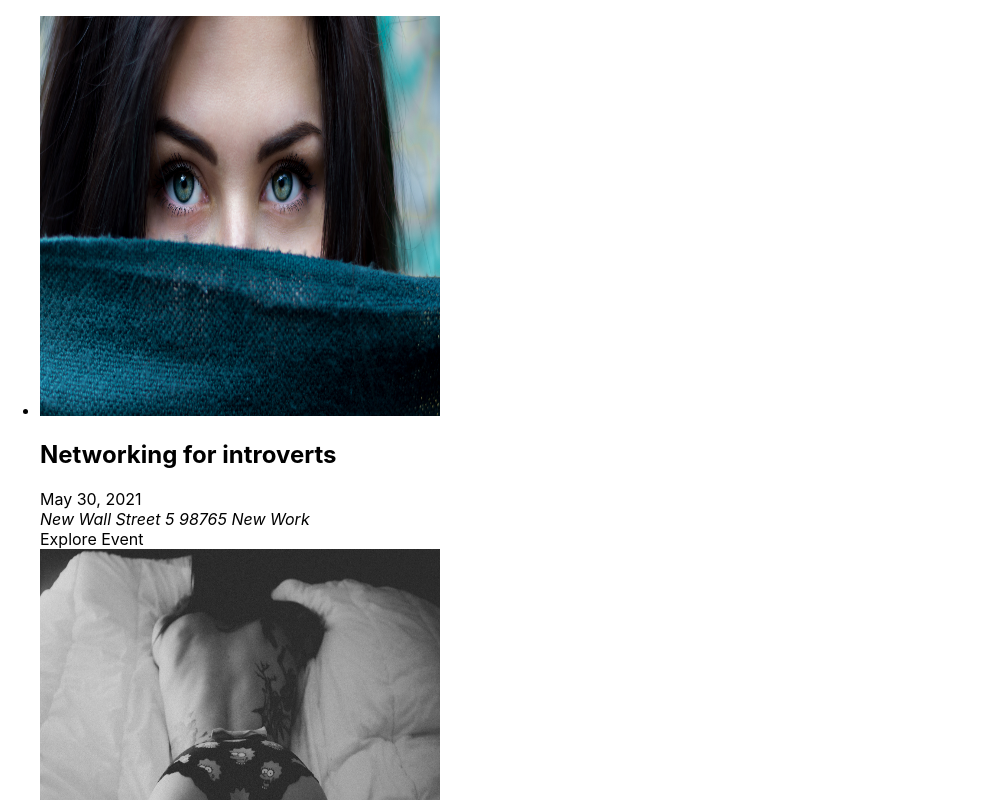
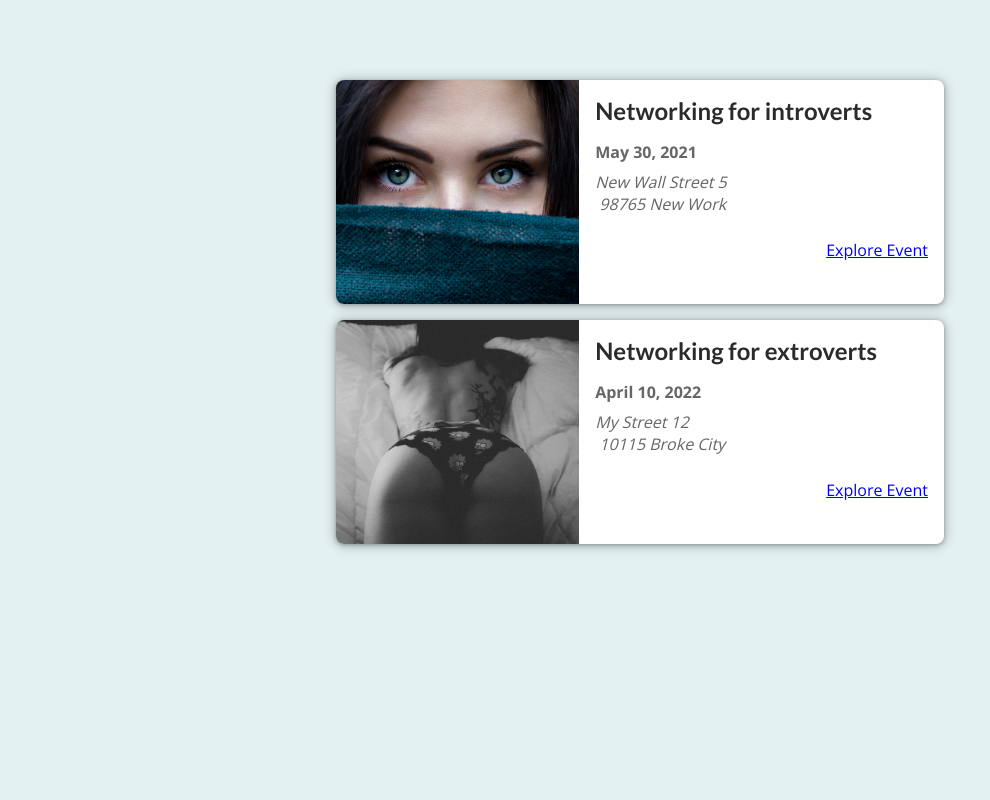
Before and after one commit to Bishk0/NextJS, a Next.js app: page / in a window 1280 px wide. Shown: the top 800 px of the page, without its empty margins (0-990 px from the left). Built offline with nearby package versions, Linux system fonts and the light colour scheme.

Commit message:
Styling Components

```diff
--- a/components/events/event-item.js
+++ /dev/null
@@ -1,32 +0,0 @@
-import Image from "next/image";
-import Link from "next/link";
-
-const EventItem = (props) => {
-  const { title, image, location, date, id } = props;
-
-  const humanReadableDate = new Date(date).toLocaleDateString('en-US', {
-    day: 'numeric',
-    month: 'long',
-    year: 'numeric'
-  });
-  const formattedAddress = location.replace(',', '\n');
-  const exploreLink = `/events/${id}`;
-
-  return (
-    <li>
-      <Image src={'/' + image} alt={title} width={400} height={400} />
-      <div>
-        <div>
-          <h2>{title}</h2>
-          <div><time>{humanReadableDate}</time></div>
-          <div><address>{formattedAddress}</address></div>
-        </div>
-        <div>
-          <Link href={exploreLink}>Explore Event</Link>
-        </div>
-      </div>
-    </li>
-  );
-}
-
-export default EventItem;
--- /dev/null
+++ b/components/events/event-item/index.js
@@ -0,0 +1,38 @@
+/* eslint-disable @next/next/no-img-element */
+import Link from 'next/link';
+
+import classes from './styles.module.css';
+
+const EventItem = (props) => {
+  const { title, image, location, date, id } = props;
+
+  const humanReadableDate = new Date(date).toLocaleDateString('en-US', {
+    day: 'numeric',
+    month: 'long',
+    year: 'numeric',
+  });
+  const formattedAddress = location.replace(',', '\n');
+  const exploreLink = `/events/${id}`;
+
+  return (
+    <li className={classes.item}>
+      <img src={'/' + image} alt={title} />
+      <div className={classes.content}>
+        <div className={classes.summary}>
+          <h2>{title}</h2>
+          <div className={classes.date}>
+            <time>{humanReadableDate}</time>
+          </div>
+          <div className={classes.address}>
+            <address>{formattedAddress}</address>
+          </div>
+        </div>
+        <div className={classes.actions}>
+          <Link href={exploreLink}>Explore Event</Link>
+        </div>
+      </div>
+    </li>
+  );
+};
+
+export default EventItem;
--- /dev/null
+++ b/components/events/event-item/styles.module.css
@@ -0,0 +1,103 @@
+.item {
+  box-shadow: 0 1px 4px rgba(0, 0, 0, 0.3), 0 1px 12px 2px rgba(0, 0, 0, 0.2);
+  border-radius: 8px;
+  overflow: hidden;
+  background-color: white;
+  margin: 1rem;
+  display: flex;
+  flex-direction: column;
+  gap: 1rem;
+}
+
+.item img {
+  width: 100%;
+  object-fit: cover;
+  height: 10rem;
+}
+
+.content {
+  width: 100%;
+  padding: 0 1rem;
+  text-align: center;
+}
+
+.content h2 {
+  margin: 0.5rem 0;
+}
+
+.date,
+.address {
+  display: flex;
+  gap: 0.5rem;
+  align-items: center;
+}
+
+.date svg,
+.address svg {
+  width: 1.25rem;
+  height: 1.25rem;
+  color: #666666;
+}
+
+.content time {
+  color: #666666;
+  font-weight: bold;
+}
+
+.content address {
+  margin: 0.5rem 0;
+  color: #666666;
+  white-space: pre;
+}
+
+.actions {
+  display: flex;
+  flex-direction: column;
+  padding: 1rem;
+}
+
+.actions a {
+  display: block;
+}
+
+.actions a span {
+  vertical-align: middle;
+}
+
+.icon {
+  margin-left: 0.5rem;
+  display: inline-flex;
+  justify-content: center;
+  align-items: center;
+}
+
+.icon svg {
+  width: 1.25rem;
+  height: 1.25rem;
+}
+
+@media (min-width: 768px) {
+  .item {
+    flex-direction: row;
+  }
+
+  .item img {
+    width: 40%;
+    height: 14rem;
+  }
+
+  .content {
+    width: 60%;
+    padding: 0;
+    text-align: left;
+  }
+
+  .content h2 {
+    margin: 1rem 0;
+  }
+
+  .actions {
+    flex-direction: row;
+    justify-content: flex-end;
+  }
+}
--- a/components/events/event-list.js
+++ b/components/events/event-list/index.js
@@ -1,10 +1,12 @@
-import EventItem from './event-item';
+import EventItem from '../event-item';
+import classes from './styles.module.css';
+
 
 const EventList = (props) => {
   const { items } = props;
 
   return (
-    <ul>
+    <ul className={classes.list}>
       {items.map((event) => {
         const { title, image, location, date, id } = event;
         return (
--- /dev/null
+++ b/components/events/event-list/styles.module.css
@@ -0,0 +1,5 @@
+.list {
+  width: 90%;
+  max-width: 40rem;
+  margin: 5rem auto;
+}
--- a/dummy-data.js
+++ b/dummy-data.js
@@ -4,7 +4,7 @@
     title: 'Programming for everyone',
     description:
       'Everyone can learn to code! Yes, everyone! In this live event, we are going to go through all the key basics and get you started with programming as well.',
-    location: 'Somestreet 25, 12345 San Somewhereo',
+    location: 'Some street 25, 12345 San Somewhere',
     date: '2021-05-12',
     image: 'images/coding-event.jpg',
     isFeatured: false,
--- a/styles/globals.css
+++ b/styles/globals.css
@@ -1,16 +1,33 @@
-html,
-body {
-  padding: 0;
-  margin: 0;
-  font-family: -apple-system, BlinkMacSystemFont, Segoe UI, Roboto, Oxygen,
-    Ubuntu, Cantarell, Fira Sans, Droid Sans, Helvetica Neue, sans-serif;
-}
-
-a {
-  color: inherit;
-  text-decoration: none;
-}
+@import url('https://fonts.googleapis.com/css2?family=Lato:wght@400;700&family=Open+Sans:wght@400;700&display=swap');
 
 * {
   box-sizing: border-box;
 }
+
+body {
+  margin: 0;
+  font-family: 'Open Sans', 'Lato', sans-serif;
+  color: #414141;
+  background-color: #e4f1f1;
+}
+
+h1,
+h2,
+h3,
+h4,
+h5,
+h6 {
+  font-family: 'Lato', sans-serif;
+  color: #2b2b2b;
+}
+
+ul {
+  list-style: none;
+  margin: 0;
+  padding: 0;
+}
+
+.center {
+  margin: auto;
+  text-align: center;
+}
```
